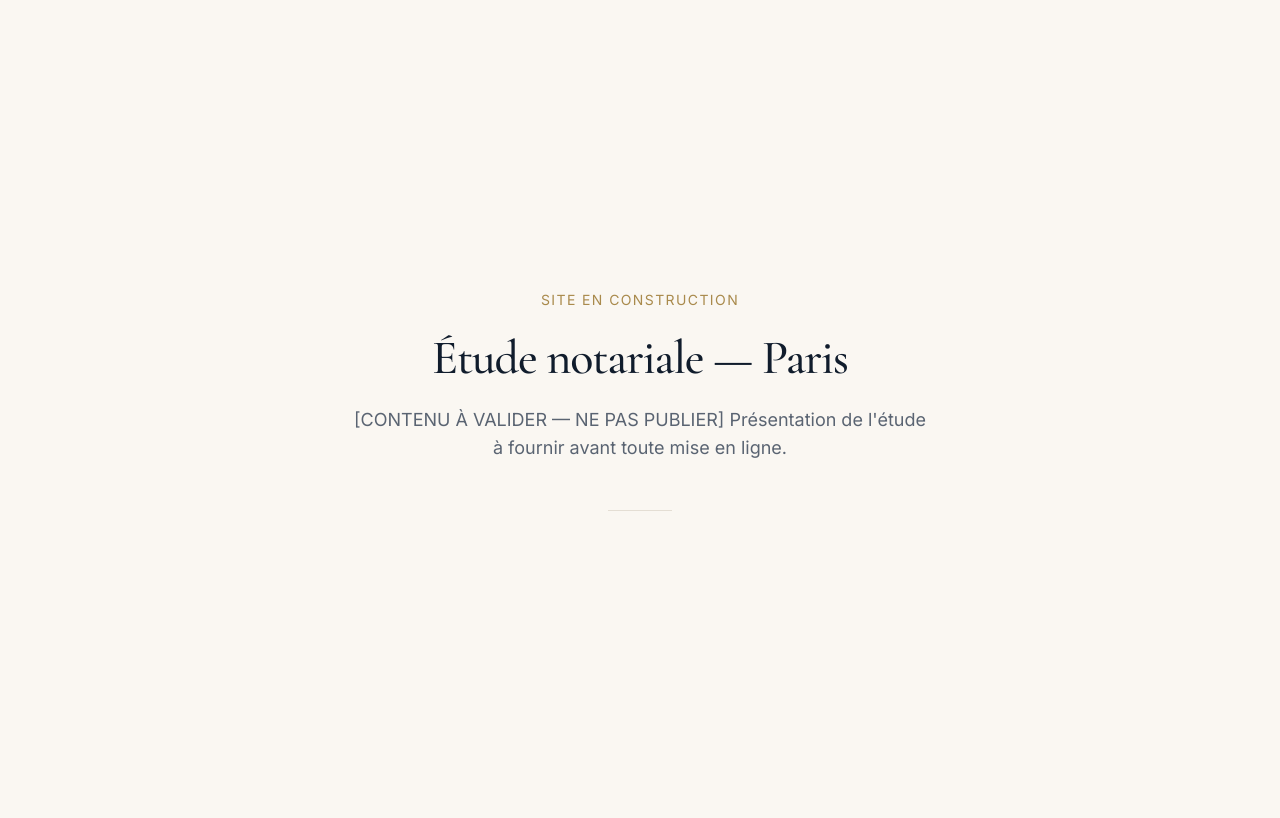
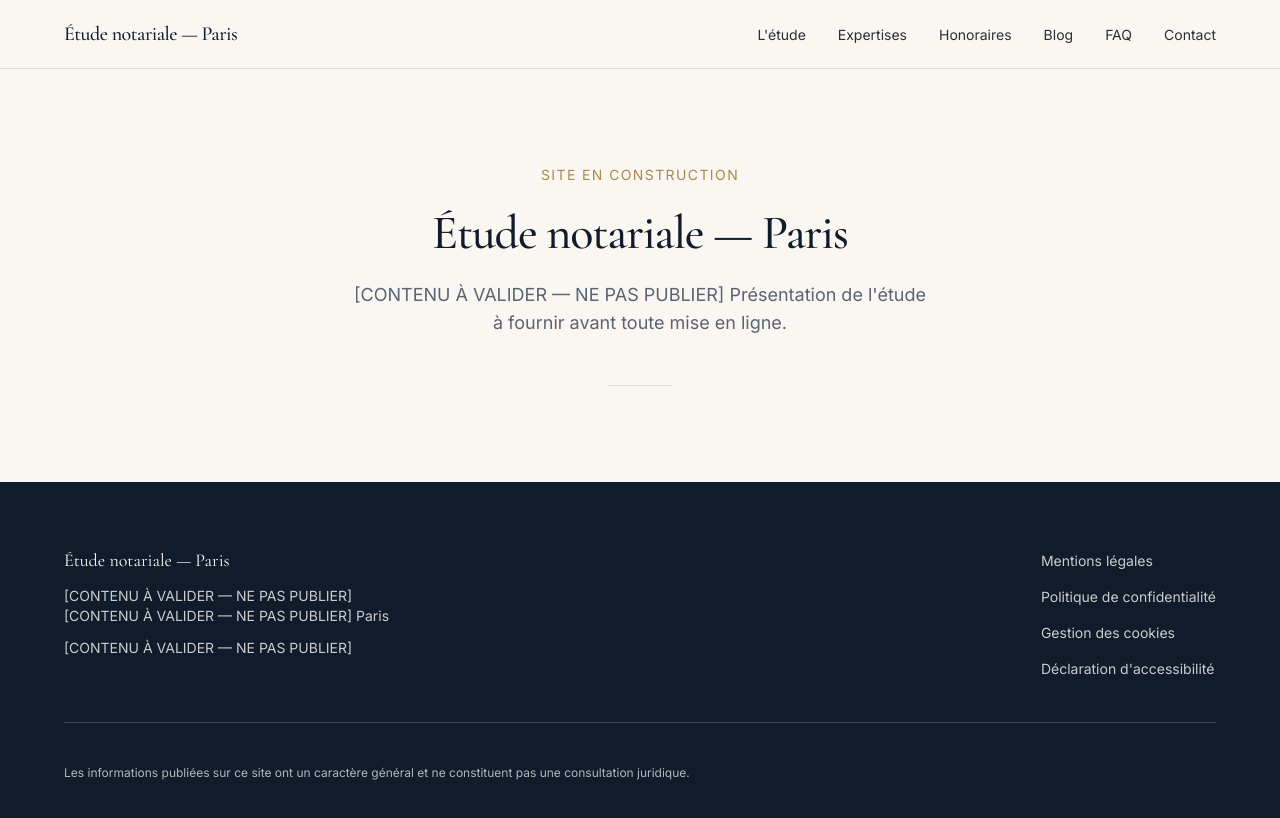
Before and after one commit to thomaslevy-commits/site-internet-etude-notariale, a Next.js app: page / in a window 1280 px wide. Shown: the top 818 px of the page. Built offline with nearby package versions, Linux system fonts and the light colour scheme.

Commit message:
Ajouter la configuration etude.ts et le layout global (en-tête, pied de page) (#2)

```diff
--- a/src/app/layout.tsx
+++ b/src/app/layout.tsx
@@ -1,5 +1,7 @@
 import type { Metadata } from "next";
 import { Cormorant_Garamond, Inter } from "next/font/google";
+import { SiteHeader } from "@/components/site-header";
+import { SiteFooter } from "@/components/site-footer";
 import "./globals.css";
 
 /**
@@ -32,7 +34,11 @@ export default function RootLayout({
 }: Readonly<{ children: React.ReactNode }>) {
   return (
     <html lang="fr" className={`${cormorant.variable} ${inter.variable}`}>
-      <body className="font-sans text-base sm:text-lg">{children}</body>
+      <body className="flex min-h-screen flex-col font-sans text-base sm:text-lg">
+        <SiteHeader />
+        <div className="flex-1">{children}</div>
+        <SiteFooter />
+      </body>
     </html>
   );
 }
--- a/src/app/page.tsx
+++ b/src/app/page.tsx
@@ -4,7 +4,7 @@
  */
 export default function Accueil() {
   return (
-    <main className="mx-auto flex min-h-screen w-full max-w-grid flex-col items-center justify-center px-6 py-24 text-center">
+    <main className="mx-auto flex w-full max-w-grid flex-col items-center justify-center px-6 py-24 text-center">
       <p className="text-sm uppercase tracking-widest text-gold">
         Site en construction
       </p>
--- /dev/null
+++ b/src/components/site-footer.tsx
@@ -0,0 +1,52 @@
+import Link from "next/link";
+import { etude } from "@/config/etude";
+
+const liensLegaux = [
+  { href: "/mentions-legales", label: "Mentions légales" },
+  { href: "/politique-de-confidentialite", label: "Politique de confidentialité" },
+  { href: "/cookies", label: "Gestion des cookies" },
+  { href: "/accessibilite", label: "Déclaration d'accessibilité" },
+] as const;
+
+/**
+ * Pied de page global : fond night, rappel NAP depuis etude.ts,
+ * liens légaux et mention obligatoire du §3 de CLAUDE.md.
+ */
+export function SiteFooter() {
+  return (
+    <footer className="bg-night text-ivory">
+      <div className="mx-auto w-full max-w-grid px-6 py-16">
+        <div className="flex flex-col gap-10 md:flex-row md:justify-between">
+          <div>
+            <p className="font-serif text-lg">{etude.nom}</p>
+            <p className="mt-3 text-sm text-ivory/80">
+              {etude.adresse.ligne1}
+              <br />
+              {etude.adresse.codePostal} {etude.adresse.ville}
+            </p>
+            <p className="mt-3 text-sm text-ivory/80">{etude.telephone}</p>
+          </div>
+          <nav aria-label="Liens légaux">
+            <ul className="flex flex-col gap-2">
+              {liensLegaux.map((lien) => (
+                <li key={lien.href}>
+                  <Link
+                    href={lien.href}
+                    className="text-sm text-ivory/80 decoration-gold underline-offset-4 hover:text-ivory hover:underline"
+                  >
+                    {lien.label}
+                  </Link>
+                </li>
+              ))}
+            </ul>
+          </nav>
+        </div>
+        <hr className="my-10 border-ivory/20" />
+        <p className="text-xs leading-relaxed text-ivory/70">
+          Les informations publiées sur ce site ont un caractère général et ne
+          constituent pas une consultation juridique.
+        </p>
+      </div>
+    </footer>
+  );
+}
--- /dev/null
+++ b/src/components/site-header.tsx
@@ -0,0 +1,83 @@
+"use client";
+
+import Link from "next/link";
+import { useState } from "react";
+import { etude } from "@/config/etude";
+
+/** Navigation principale — routes du §6 de CLAUDE.md. */
+const navigation = [
+  { href: "/etude", label: "L'étude" },
+  { href: "/expertises", label: "Expertises" },
+  { href: "/honoraires", label: "Honoraires" },
+  { href: "/blog", label: "Blog" },
+  { href: "/faq", label: "FAQ" },
+  { href: "/contact", label: "Contact" },
+] as const;
+
+/**
+ * En-tête global : identité à gauche, navigation à droite,
+ * menu repliable accessible au clavier sur mobile.
+ */
+export function SiteHeader() {
+  const [ouvert, setOuvert] = useState(false);
+
+  return (
+    <header className="border-b border-line bg-ivory">
+      <div className="mx-auto flex w-full max-w-grid items-center justify-between px-6 py-5">
+        <Link
+          href="/"
+          className="font-serif text-xl font-medium tracking-tight text-night"
+        >
+          {etude.nom}
+        </Link>
+
+        <nav aria-label="Navigation principale" className="hidden md:block">
+          <ul className="flex items-center gap-8">
+            {navigation.map((item) => (
+              <li key={item.href}>
+                <Link
+                  href={item.href}
+                  className="text-sm text-anthracite decoration-gold underline-offset-4 transition-colors hover:text-night hover:underline"
+                >
+                  {item.label}
+                </Link>
+              </li>
+            ))}
+          </ul>
+        </nav>
+
+        <button
+          type="button"
+          className="text-sm text-night md:hidden"
+          aria-expanded={ouvert}
+          aria-controls="menu-mobile"
+          onClick={() => setOuvert(!ouvert)}
+        >
+          {ouvert ? "Fermer" : "Menu"}
+        </button>
+      </div>
+
+      {ouvert ? (
+        <nav
+          id="menu-mobile"
+          aria-label="Navigation principale"
+          className="border-t border-line px-6 py-4 md:hidden"
+        >
+          <ul className="flex flex-col gap-4">
+            {navigation.map((item) => (
+              <li key={item.href}>
+                <Link
+                  href={item.href}
+                  className="text-anthracite decoration-gold underline-offset-4 hover:text-night hover:underline"
+                  onClick={() => setOuvert(false)}
+                >
+                  {item.label}
+                </Link>
+              </li>
+            ))}
+          </ul>
+        </nav>
+      ) : null}
+    </header>
+  );
+}
--- /dev/null
+++ b/src/config/etude.ts
@@ -0,0 +1,27 @@
+/**
+ * Source unique des coordonnées et informations de l'étude (CLAUDE.md §7).
+ * Aucune coordonnée ne doit figurer en dur dans un composant : tout provient d'ici.
+ * Les valeurs sont des placeholders bloquants au build de production (§9).
+ */
+export const PLACEHOLDER_ETUDE = "[CONTENU À VALIDER — NE PAS PUBLIER]";
+
+export const etude = {
+  nom: "Étude notariale — Paris",
+  denominationComplete: PLACEHOLDER_ETUDE,
+  adresse: {
+    ligne1: PLACEHOLDER_ETUDE,
+    codePostal: PLACEHOLDER_ETUDE,
+    ville: "Paris",
+    pays: "France",
+  },
+  telephone: PLACEHOLDER_ETUDE,
+  email: PLACEHOLDER_ETUDE,
+  horaires: PLACEHOLDER_ETUDE,
+  langues: ["français"],
+  liens: {
+    googleMaps: "",
+    ficheGoogle: "",
+  },
+} as const;
+
+export type Etude = typeof etude;
```
